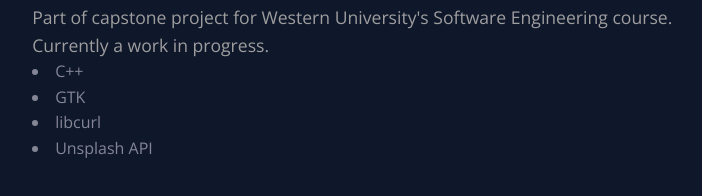
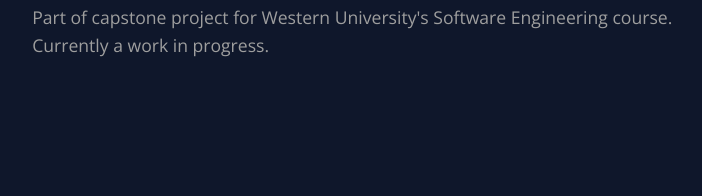
Before and after one commit to nickbarrie/about-me, a plain HTML site: page index.html in a window 1280 px wide. Shown: the part 6430-6626 px from the top of the page, without its empty margins (512-1214 px from the left). After the commit the page ends 6529 px from the top, so only its background shows below. Drawn offline with nearby package versions, Linux system fonts and the light colour scheme; no server answers.

Commit message:
remove tags

```diff
--- a/index.html
+++ b/index.html
@@ -223,11 +223,6 @@
                 </p>
 
 
-
-                <li>C++</li>
-                <li>GTK</li>
-                <li>libcurl</li>
-                <li>Unsplash API</li>
             </div>
     </div>
     </section>
```
